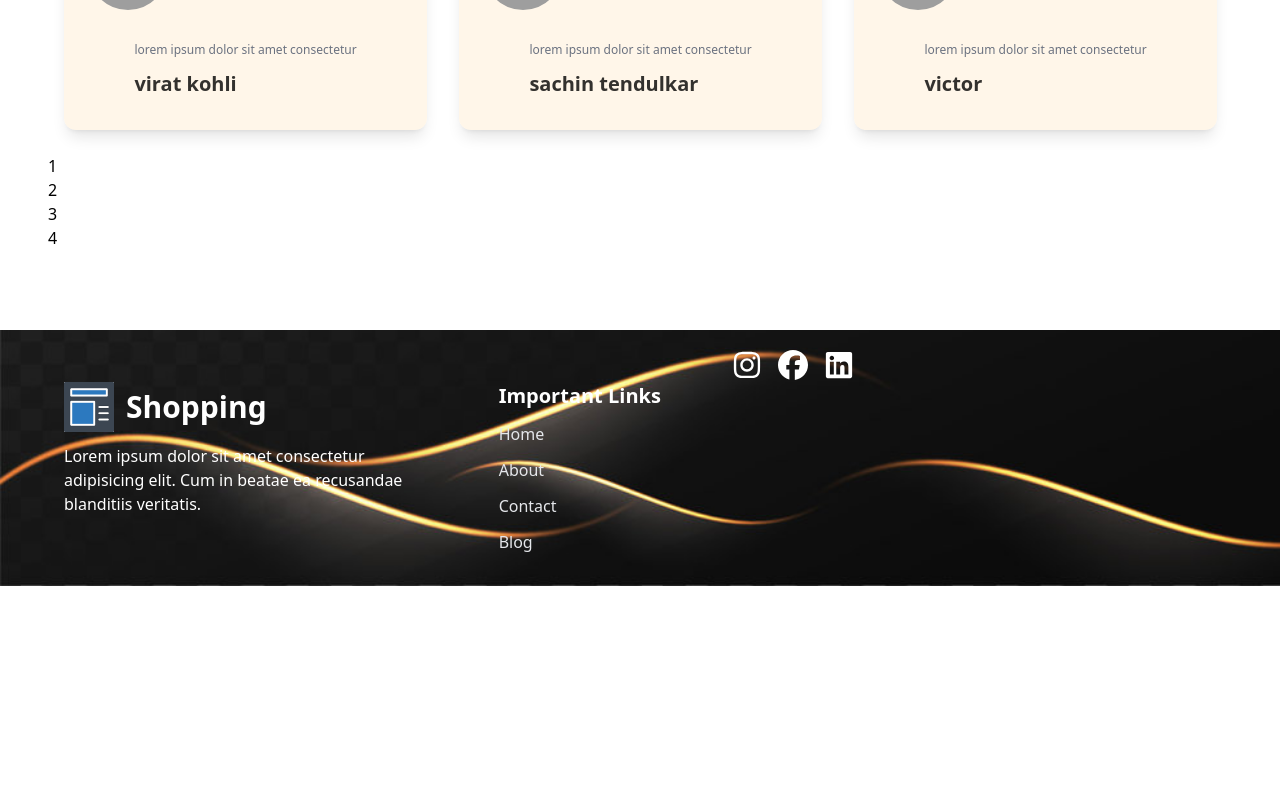
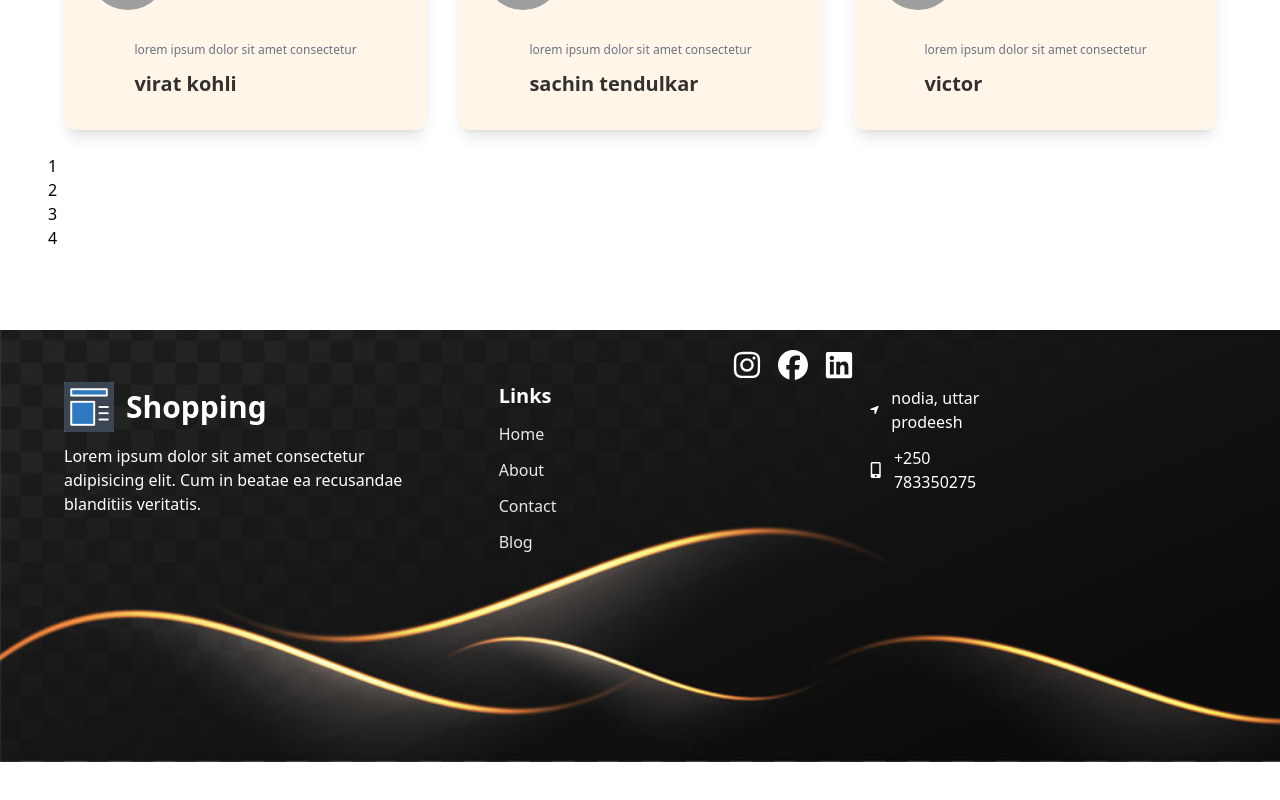
Before and after one commit to Niyonagize6369/online-shopping, a React (Vite) app: page / in a window 1280 px wide. Shown: the part 2974-3774 px from the top of the page. Before the commit the page ends 3560 px from the top, so only its background shows below. Built offline with nearby package versions, Linux system fonts and the light colour scheme; grey boxes are pictures that could not be loaded; the HTML template or start-up script is replaced by a standard one.

Commit message:
online-shopping pushed

```diff
--- a/src/App.jsx
+++ b/src/App.jsx
@@ -22,7 +22,7 @@ function App() {
     AOS.refresh();
   }, []);
   return (
-    <div className="duration-200 bg-white dark:bg-gray-900 dark:text-white">
+    <div className="duration-200 bg-white dark:bg-gray-700 dark:text-white">
       <Navbar />
       <Hero />
       <Products />
--- a/src/components/Footer/Footer.jsx
+++ b/src/components/Footer/Footer.jsx
@@ -1,7 +1,13 @@
 import React from "react";
 import FooterLogo from "../../assets/logo2.jpg";
 import Banner from "../../assets/website/footer-pattern.jpg";
-import { FaFacebook, FaInstagram, FaLinkedin } from "react-icons/fa6";
+import {
+  FaFacebook,
+  FaInstagram,
+  FaLinkedin,
+  FaLocationArrow,
+} from "react-icons/fa6";
+import { FaMobileAlt } from "react-icons/fa";
 
 const BannerImg = {
   backgroundImage: `url(${Banner})`, // Fixed template literal
@@ -22,9 +28,9 @@ const FooterLinks = [
 const Footer = () => {
   return (
     <footer>
-      <div style={BannerImg} className="mb-0 text-white">
+      <div style={BannerImg} className="mb-20 text-white">
         <div className="container">
-          <div className="grid pt-5 md:grid-cols-3 pv-44">
+          <div data-aos="zoom-in" className="grid pt-5 md:grid-cols-3 pb-44">
             {/* Company details */}
             <div className="px-4 py-8">
               <h1 className="flex items-center gap-3 mb-3 text-xl font-bold text-justify sm:text-3xl sm:text-left">
@@ -42,7 +48,7 @@ const Footer = () => {
               <div>
                 <div className="px-4 py-8">
                   <h1 className="mb-3 text-xl font-bold text-justify sm:text-xl sm:text-left">
-                    Important Links
+                    Links
                   </h1>
                   <ul className="flex flex-col gap-3">
                     {FooterLinks.map((link) => (
@@ -69,6 +75,16 @@ const Footer = () => {
                   <a href="https://linkedin.com">
                     <FaLinkedin className="text-3xl" />
                   </a>
+                  <div className="mt-6">
+                    <div className="flex items-center gap-3 mt-3">
+                      <FaLocationArrow />
+                      <p>nodia, uttar prodeesh</p>
+                    </div>
+                    <div className="flex items-center gap-3 mt-3">
+                      <FaMobileAlt />
+                      <p>+250 783350275</p>
+                    </div>
+                  </div>
                 </div>
               </div>
             </div>
```
